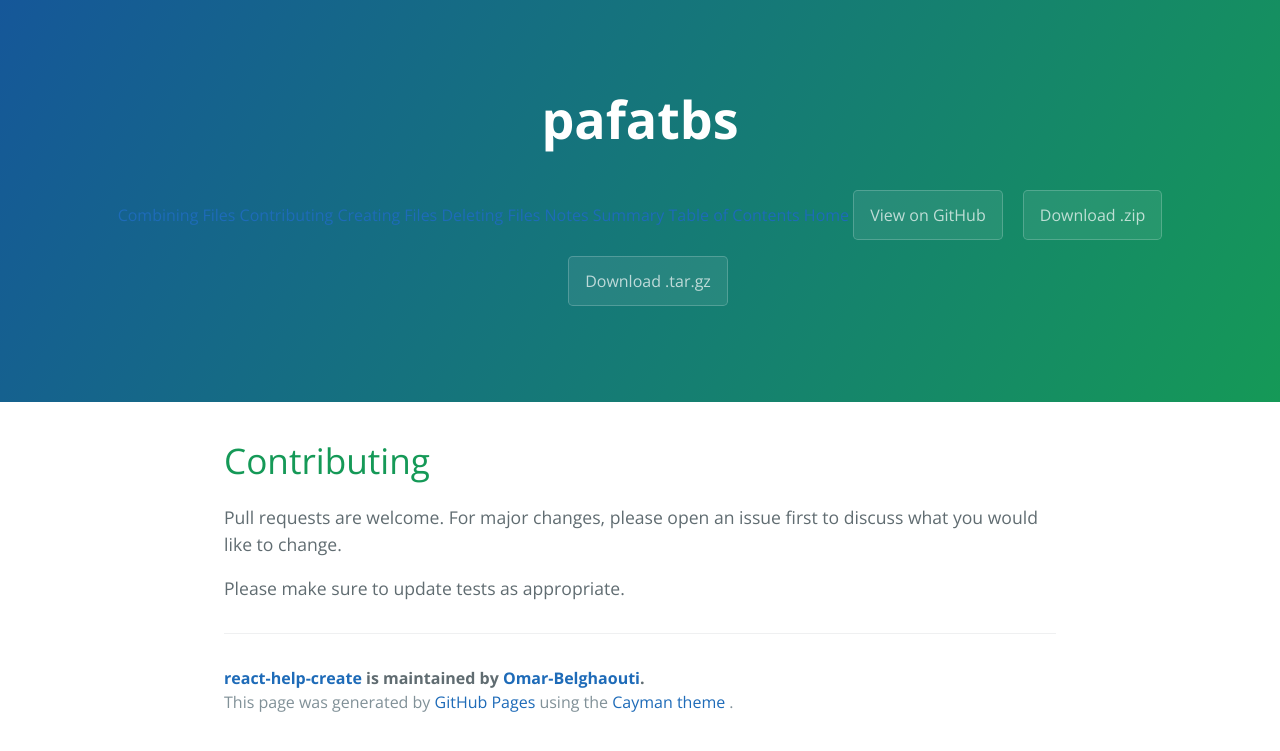
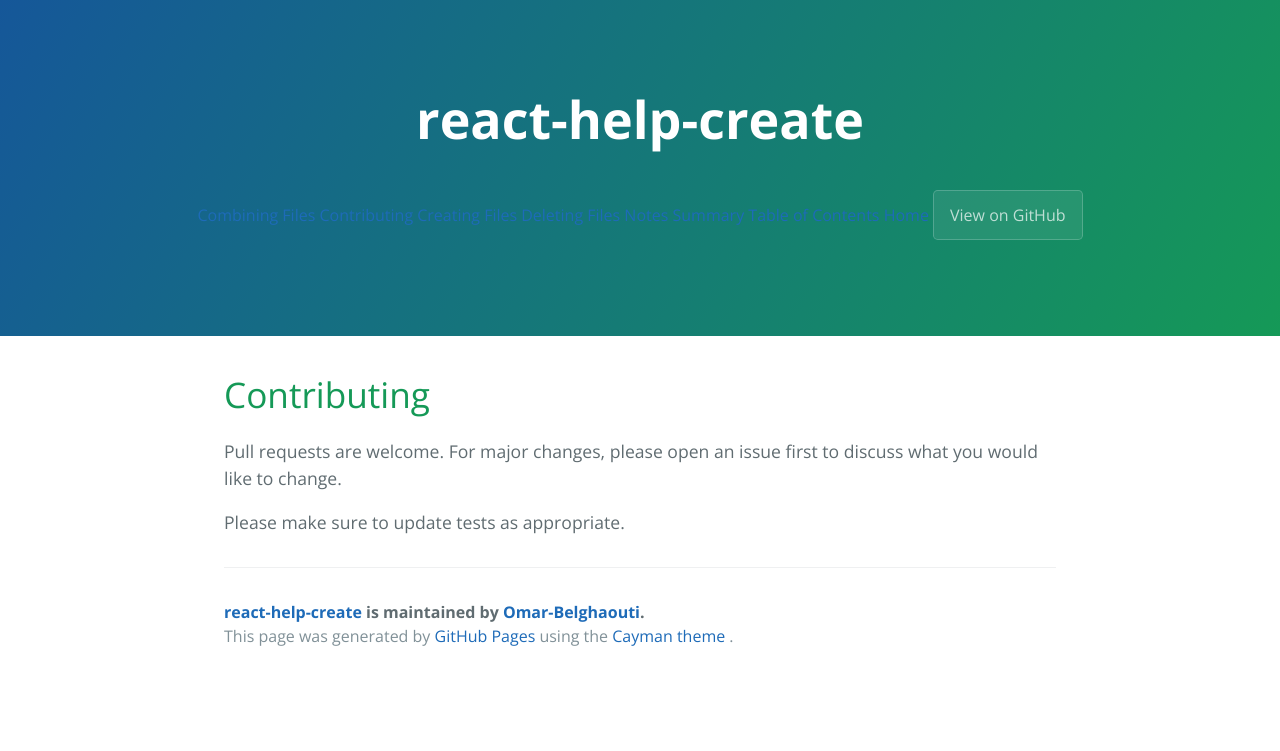
Before and after one commit to omdxp/react-help-create, a Jekyll site: the page built from CONTRIBUTING.md, in a window 1280 px wide. Shown: the top 751 px of the page. Built offline with Jekyll 4.4.1, drawn with Linux system fonts in a browser that asks for light colours.

Commit message:
update template

```diff
--- a/_layouts/template.html
+++ b/_layouts/template.html
@@ -30,25 +30,13 @@
   </head>
   <body>
     <section class="page-header">
-      <h1 class="project-name">pafatbs</h1>
+      <h1 class="project-name">react-help-create</h1>
       <h2 class="project-tagline"></h2>
       {% for page in site.pages %}
       <a href="{{" page.filename }} class="btn">{{ page.title }}</a>
       {% endfor %}
-      <a
-        href="https://github.com/phuston/patrickandfrantonarethebestninjas"
-        class="btn"
+      <a href="https://github.com/Omar-Belghaouti/react-help-create" class="btn"
         >View on GitHub</a
-      >
-      <a
-        href="https://github.com/phuston/patrickandfrantonarethebestninjas/zipball/master"
-        class="btn"
-        >Download .zip</a
-      >
-      <a
-        href="https://github.com/phuston/patrickandfrantonarethebestninjas/tarball/master"
-        class="btn"
-        >Download .tar.gz</a
       >
     </section>
 
```
